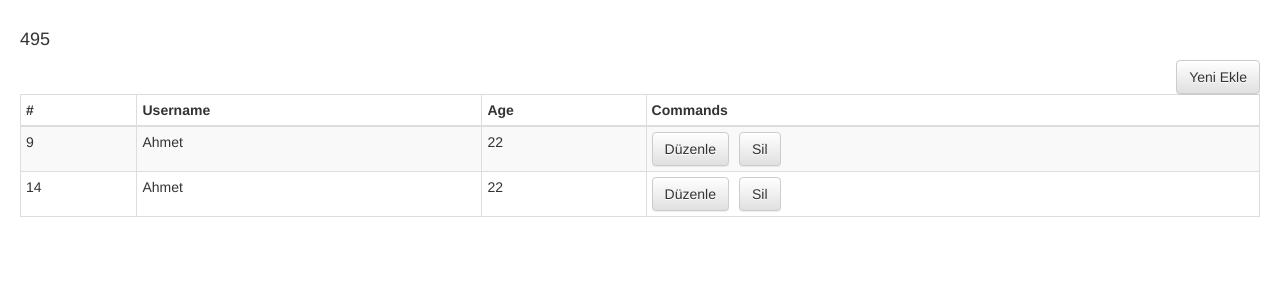
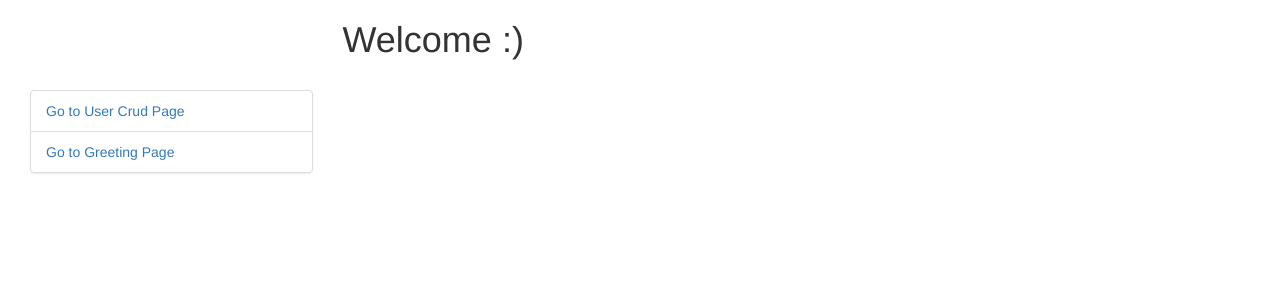
Before and after one commit to MehmetYasinYanik/react-crud-example, a React (Create React App) app: page / in a window 1280 px wide. Shown: the top 300 px of the page. Built offline with nearby package versions, Linux system fonts and the light colour scheme; data requests are answered from the project's data file.

Commit message:
added router.

```diff
--- a/package.json
+++ b/package.json
@@ -11,6 +11,8 @@
     "react": "^16.3.0",
     "react-bootstrap": "^0.32.1",
     "react-dom": "^16.3.0",
+    "react-router": "^4.2.0",
+    "react-router-dom": "^4.2.2",
     "react-scripts": "1.1.1"
   },
   "scripts": {
--- /dev/null
+++ b/src/components/Greeting.jsx
@@ -0,0 +1,11 @@
+import React, {Component} from 'react';
+
+export default class Greeting extends Component {
+
+    render() {
+
+        return (
+            <h1>Merhaba</h1>
+        );
+    }
+}
--- /dev/null
+++ b/src/components/NotFound.jsx
@@ -0,0 +1,11 @@
+import React, {Component} from 'react';
+
+export default class NotFound extends Component {
+
+    render() {
+
+        return (
+            <h1>Something went wrong bitch !</h1>
+        );
+    }
+}
--- /dev/null
+++ b/src/components/Welcome.jsx
@@ -0,0 +1,11 @@
+import React, {Component} from 'react';
+
+export default class Welcome extends Component {
+
+    render() {
+
+        return (
+           <h1>Welcome :)</h1>
+        );
+    }
+}
--- a/src/index.js
+++ b/src/index.js
@@ -1,5 +1,5 @@
 import React from 'react';
 import ReactDOM from 'react-dom';
-import App from './App';
+import Router from "./router";
 
-ReactDOM.render(<App/>, document.getElementById('root'));
+ReactDOM.render(<Router/>, document.getElementById('root'));
--- /dev/null
+++ b/src/router.js
@@ -0,0 +1,36 @@
+import React from "react";
+import {BrowserRouter as Router, Link, Redirect, Route, Switch} from "react-router-dom";
+import App from "./App";
+import Greeting from "./components/Greeting";
+import Welcome from "./components/Welcome";
+import NotFound from "./components/NotFound";
+import {Col, ListGroup, ListGroupItem} from "react-bootstrap";
+
+const router = () => (
+    <Router>
+        <Col sm={12}>
+            <Col className={"col-sm-3"}>
+                <Col style={{marginTop: 90}}>
+                    <ListGroup>
+                        <ListGroupItem><Link to="/app">Go to User Crud Page</Link></ListGroupItem>
+                        <ListGroupItem><Link to="/greeting">Go to Greeting Page</Link></ListGroupItem>
+                    </ListGroup>
+                </Col>
+            </Col>
+
+            <Col className={"col-sm-9"}>
+                <div>
+                    <Switch>
+                        <Route exact path="/" component={Welcome}/>
+                        <Route exact path="/app" component={App}/>
+                        <Route exact path="/greeting" component={Greeting}/>
+                        <Route component={NotFound}/>
+                    </Switch>
+                </div>
+            </Col>
+
+        </Col>
+    </Router>
+);
+
+export default router;
```
Also changed, not shown: 1 other file (tests, documents, lock files or other folders).
